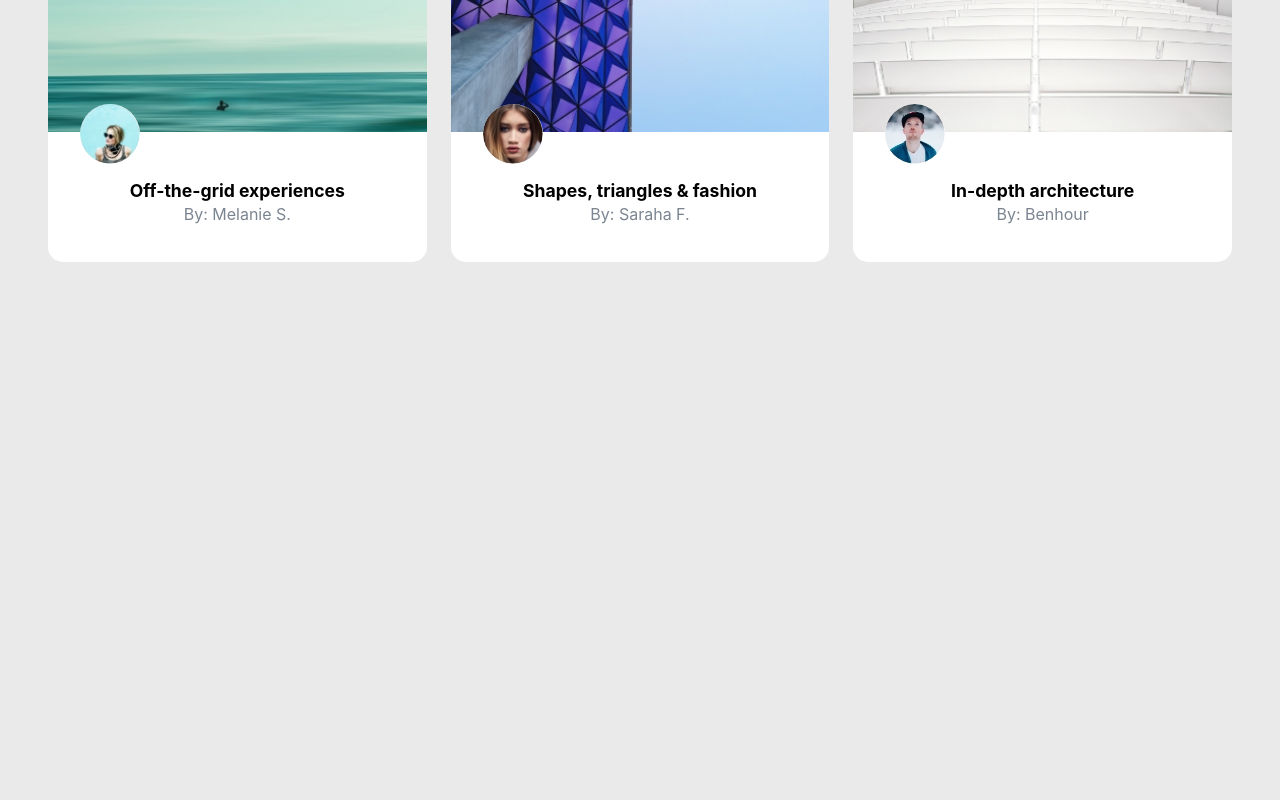
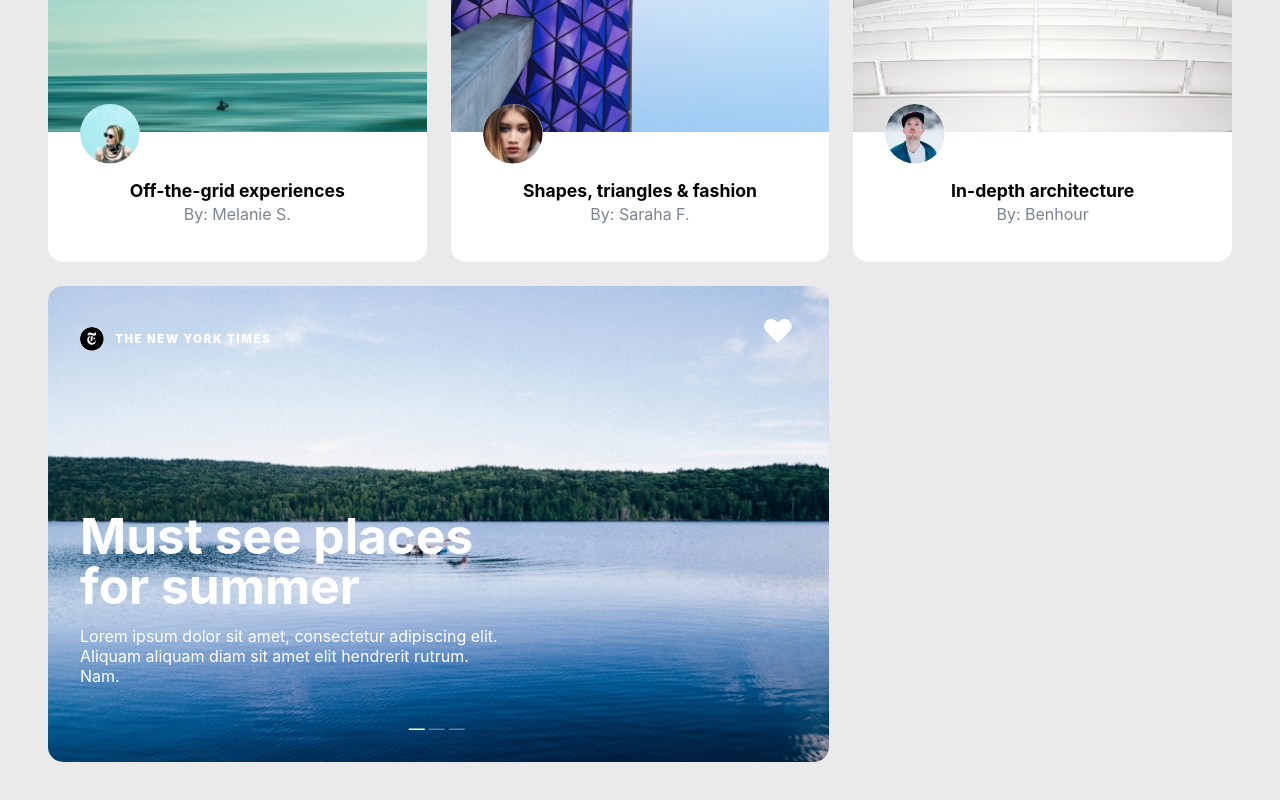
Before and after one commit to rts-cmk-wu04/react-komponenter-bqardi, a React (Create React App) app: page / in a window 1280 px wide. Shown: the part 962-1762 px from the top of the page. Before the commit the page ends 1272 px from the top, so only its background shows below. Built offline with nearby package versions, Linux system fonts and the light colour scheme.

Commit message:
Places component added

```diff
--- a/public/details.json
+++ b/public/details.json
@@ -141,7 +141,7 @@
         ]
     },
     "places": {
-        "span": "w8h6",
+        "span": "w8h5",
         "title": "The New York Times",
         "color": "white",
         "content": [
--- a/src/App.js
+++ b/src/App.js
@@ -5,6 +5,7 @@ import Collection from './components/Collection';
 import Outdoor from './components/Outdoor';
 import Services from './components/Services';
 import Travel from './components/Travel';
+import Places from './components/Places';
 
 function App() {
   var [details, setDetails] = useState({});
@@ -44,6 +45,9 @@ function App() {
       <Card details={details.collection123}>
         <Collection item={details.collection123}/>
       </Card>
+      <Card details={details.places}>
+        <Places item={details.places}/>
+      </Card>
     </section>
   );
 }
--- /dev/null
+++ b/src/components/Places.css
@@ -0,0 +1,78 @@
+.Places{
+    position: relative;
+    height: 100%;
+    display: flex;
+    flex-direction: column;
+}
+.Places__image{
+    position: absolute;
+    top: 0;
+    left: 0;
+    width: 100%;
+    height: 100%;
+    object-fit: cover;
+}
+.Places__content{
+    position: relative;
+    z-index: 1;
+    padding: 2em;
+    display: flex;
+    flex-direction: column;
+    justify-content: space-between;
+    height: 100%;
+    box-sizing: border-box;
+}
+.Places__category{
+    color: white;
+    display: flex;
+    align-items: center;
+}
+.Places__category::before{
+    content: "";
+    display: block;
+    width: 24px;
+    height: 24px;
+    background-image: url("../images/News_Logo.jpg");
+    background-size: 100%;
+    border-radius: 50%;
+    margin-right: 1em;
+}
+.Places__like{
+    position: absolute;
+    top: 0.8em;
+    right: 1.1em;
+    font-size: 2em;
+    color: white;
+}
+.Places__description{
+    width: 60%;
+}
+.Places__title{
+    color: white;
+    font-size: 3.1em;
+    margin: 0 0 0.3em;
+    line-height: 1em;
+}
+.Places__text{
+    color: white;
+    margin: 0;
+}
+.Places__index{
+    position: relative;
+    z-index: 1;
+    display: flex;
+    justify-content: center;
+    align-items: center;
+    letter-spacing: 0.25em;
+    margin-bottom: 1.5em;
+}
+.Places__indicator{
+    color: white;
+    font-size: 1em;
+    font-weight: 500;
+    margin: 0;
+    opacity: 0.36;
+}
+.Places__indicator.js-active{
+    opacity: 1;
+}
--- /dev/null
+++ b/src/components/Places.js
@@ -0,0 +1,24 @@
+import "./Places.css";
+
+function Places({item}){
+    return (
+        <article className="Places">
+            <img className="Places__image" src={`./images/${item?.content[0].images[0]}`} alt="Places"/>
+            <div className="Places__content">
+                <h2 className="Places__category Category">{item?.title}</h2>
+                <span className="Places__like">&hearts;</span>
+                <div className="Places__description">
+                    <h1 className="Places__title">{item?.content[0].title}</h1>
+                    <p className="Places__text">{item?.content[0].text}</p>
+                </div>
+            </div>
+            <nav className="Places__index">
+                <span className="Places__indicator js-active">&mdash;</span>
+                <span className="Places__indicator">&mdash;</span>
+                <span className="Places__indicator">&mdash;</span>
+            </nav>
+        </article>
+    );
+}
+
+export default Places;
```
Also changed, not shown: src/images/News_Logo.jpg (added), 1 other file (tests, documents, lock files or other folders).
